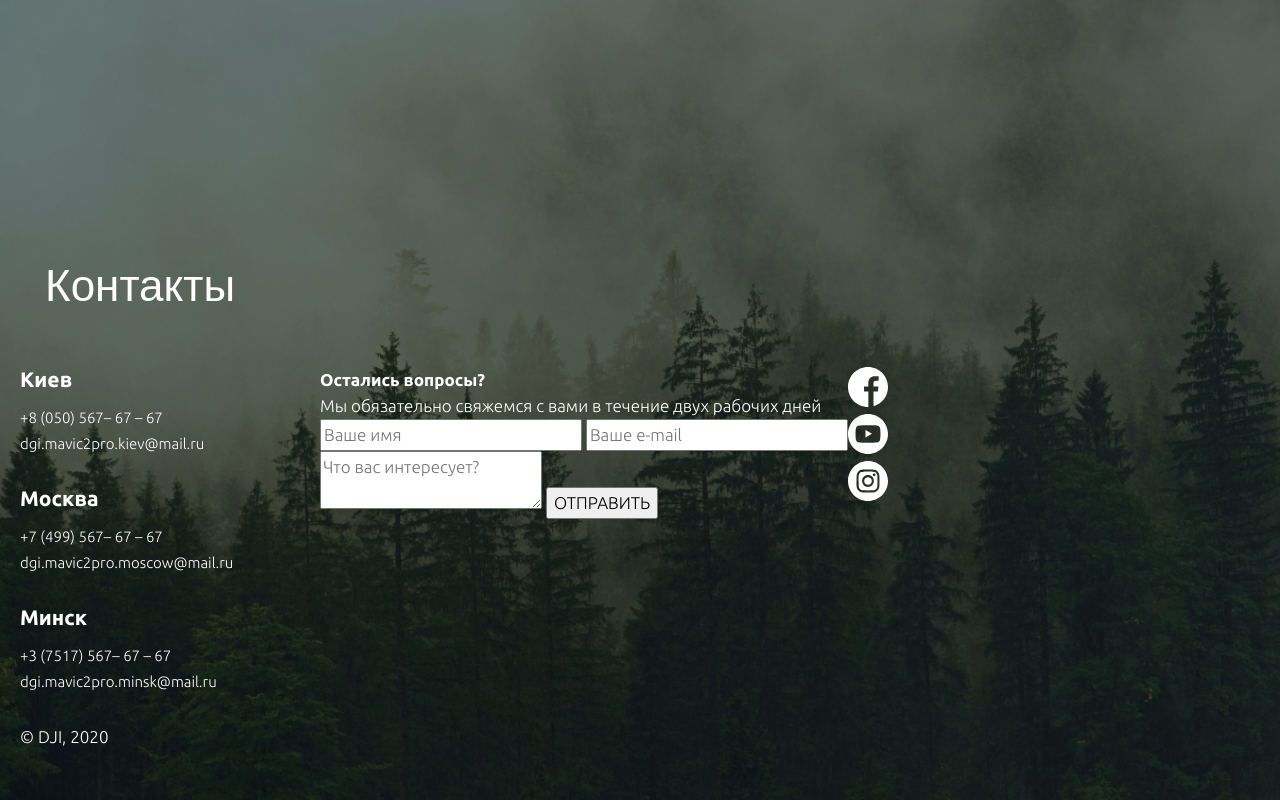
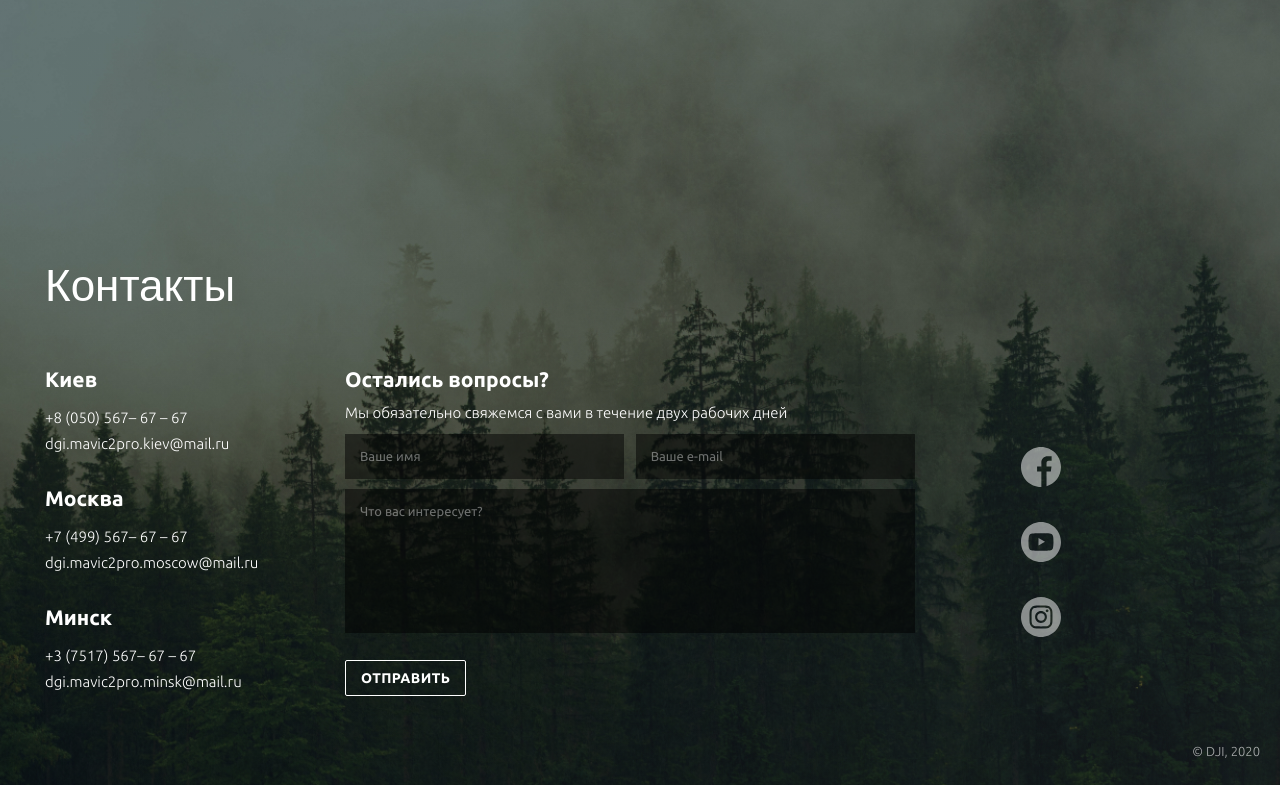
Before and after one commit to AnDrEyFuRsOvV/mavic, a website: page app/index.html in a window 1280 px wide. Shown: the part 4272-5072 px from the top of the page. Drawn offline with Linux system fonts and the light colour scheme.

Commit message:
add last section and footer

```diff
--- a/app/index.html
+++ b/app/index.html
@@ -8,7 +8,7 @@
   <link rel="preconnect" href="https://fonts.googleapis.com">
   <link rel="preconnect" href="https://fonts.gstatic.com" crossorigin>
   <link
-    href="https://fonts.googleapis.com/css2?family=Inter:wght@400;700&family=Roboto&family=Roboto+Condensed:ital,wght@0,700;1,400&family=Ubuntu:wght@300;500;700&display=swap"
+    href="https://fonts.googleapis.com/css2?family=Inter:wght@400;700&family=Roboto&family=Roboto+Condensed:ital,wght@0,700;1,400&family=Ubuntu:wght@300;400;500;700&display=swap"
     rel="stylesheet">
   <link rel="stylesheet" href="css/slick.css">
   <link rel="stylesheet" href="css/style.min.css">
@@ -332,8 +332,6 @@
               </form>
             </div>
           </div>
-          <div class="contacts__item">
-            <div class="contacts__social">
           <ul class="contacts__social-list">
             <li class="contacts__social-item">
               <a href="#" class="contacts__social-link">
@@ -352,13 +350,12 @@
             </li>
           </ul>
         </div>
-          </div>
-        </div>
         <footer class="footer">
-
+          <div class="container">
             <p class="footer__copy">
               © DJI, 2020
             </p>
+          </div>
       </div>
     </div>
     </footer>
--- a/app/scss/_vars.scss
+++ b/app/scss/_vars.scss
@@ -9,6 +9,11 @@
 %ubuntu-light{
     font-family: 'Ubuntu', sans-serif;
     font-weight: 300;
+}
+
+%ubuntu-regular{
+    font-family: 'Ubuntu', sans-serif;
+    font-weight: 400;
 }
 
 %ubuntu-medium{
--- a/app/scss/style.scss
+++ b/app/scss/style.scss
@@ -392,6 +392,7 @@
 .contacts{
     &__inner{
         display: flex;
+        padding-left: 25px;
     }
     &__info{
         width: 240px;
@@ -404,7 +405,7 @@
         line-height: 24px;
         font-size: 21px;
         @extend %ubuntu-bold;
-        margin-bottom: 13px;
+        margin: 0 0 13px;
     }
     &__info-phone,
     &__info-email{
@@ -414,8 +415,95 @@
     &__info-email:hover{
         text-decoration: underline;
     }
+    &__form{
+        width: 570px;
+        margin-right: 106px;
+    }
+    &__form-title{
+        line-height: 24px;
+        font-size: 21px;
+        @extend %ubuntu-bold;
+        margin: 0 0 13px;
+    }
+    &__form-text{
+        font-size: 15px;
+        line-height: 18px;
+        margin: 0 0 12px;
+    }
+    &__form-line{
+        display: flex;
+        justify-content: space-between;
+        margin-bottom: 10px;
+    }
+    &__form-input,
+    &__form-textarea{
+        border: none;
+        font-size: 13px;
+        line-height: 15px;
+        @extend %ubuntu-regular;
+        background: rgba(0, 0, 0, 0.5);
+        padding: 15px;
+        color: #fff;
+        &::placeholder{
+            color: rgba(#fff,.4);
+        }
+    }
+    &__form-input{
+        width: 49%;
+    }
+    &__form-textarea{
+        min-height: 144px;
+        width: 100%;
+        resize: none;
+        margin-bottom: 20px;
+    }
+    &__form-btn{
+        text-transform: uppercase;
+        font-size: 14px;
+        line-height: 16px;
+        letter-spacing: 0.03em;
+        @extend %ubuntu-bold;
+        border: 1px solid #fff;
+        border-radius: 2px;
+        padding: 9px 15px;
+        color: #fff;
+        background-color: transparent;
+        cursor: pointer;
+        transition: all .3s;
+        &:hover{
+            background-color: #fff;
+            color: #000;
+        }
+    }
+    &__social-list{
+        display: flex;
+        flex-direction: column;
+        justify-content: center;
+    }
+    &__social-item{
+        margin: 14px 0;
+    }
+    &__social-link{
+        opacity: 0.5;
+        transition: all .3s;
+        &:hover{
+            opacity: 1;
+        }
+    }
+}
+
+.footer{
+    position: absolute;
+    bottom: 32px;
+    left: 0;
+    right: 0;
+    &__copy{
+        text-align: right;
+        font-size: 13px;
+        line-height: 15%;
+        color: rgba(#fff,.64)
+    }
 }
 
 
-
 @import 'media';
```
Also changed, not shown: app/css/style.min.css. Lines whose indentation alone changed are shown as unchanged.
